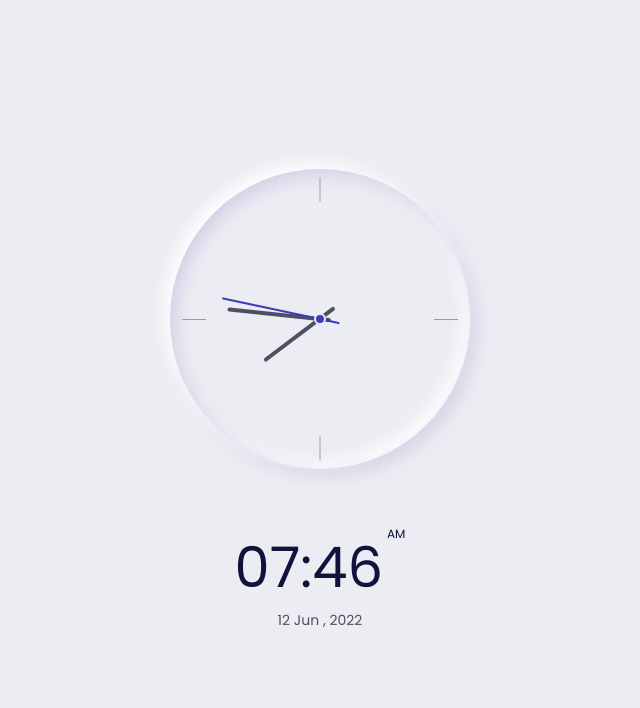
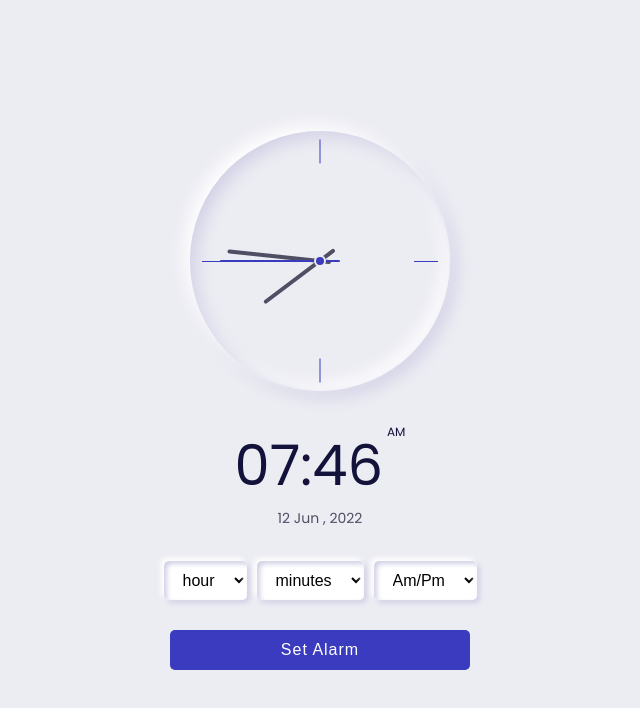
Before and after one commit to mamad-1999/Alarm-clock-react, a React (Create React App) app: page / in a window 1280 px wide. Shown: the top 708 px of the page, without its empty margins (320-960 px from the left). Built offline with nearby package versions, Linux system fonts and the light colour scheme.

Commit message:
add New Component 'AlarmOption and Styles'

```diff
--- a/src/App.css
+++ b/src/App.css
@@ -63,8 +63,10 @@ a {
 /*=============== REUSABLE CSS CLASSES ===============*/
 .container {
   max-width: 968px;
-  margin-left: var(--mb-1);
-  margin-right: var(--mb-1);
+  display: flex;
+  align-items: center;
+  justify-content: center;
+  padding: 0 16px;
 }
 
 .grid {
@@ -84,7 +86,4 @@ a {
     margin-left: auto;
     margin-right: auto;
   }
-  .clock__logo {
-    margin-bottom: 3rem;
-  }
 }
--- a/src/App.js
+++ b/src/App.js
@@ -1,4 +1,5 @@
 import './App.css';
+import AlarmOption from './components/AlarmOption/AlarmOption';
 import AnalogClock from './components/AnalogClock/AnalogClock';
 import DigitalClock from './components/DigitalClock/DigitalClock';
 
@@ -9,6 +10,7 @@ function App() {
         <div className="clock__content grid">
           <AnalogClock />
           <DigitalClock />
+          <AlarmOption />
         </div>
       </div>
     </section>
--- /dev/null
+++ b/src/components/AlarmOption/AlarmOption.css
@@ -0,0 +1,41 @@
+.option-Container {
+  width: 100%;
+  display: flex;
+  align-items: center;
+  justify-content: center;
+  flex-direction: column;
+}
+
+.wrapper-option {
+  display: flex;
+  align-items: center;
+  gap: 10px;
+}
+
+.wrapper-option select {
+  padding: 10px 15px;
+  border-radius: 5px;
+  font-size: 16px;
+  border: none;
+  outline: none;
+  background-color: #fff;
+  box-shadow: -3px -3px 5px var(--white-color),
+    3px 3px 5px hsla(var(--hue-color), 30%, 86%, 1),
+    inset 3px 3px 5px hsla(var(--hue-color), 30%, 86%, 1),
+    inset -3px -3px 5px var(--white-color);
+  cursor: pointer;
+}
+
+.setAlarm-btn {
+  width: 300px;
+  margin-top: 30px;
+  height: 40px;
+  border: none;
+  outline: none;
+  border-radius: 5px;
+  color: #fff;
+  font-size: 16px;
+  letter-spacing: 1px;
+  background-color: var(--first-color);
+  cursor: pointer;
+}
--- /dev/null
+++ b/src/components/AlarmOption/AlarmOption.jsx
@@ -0,0 +1,23 @@
+import React from "react";
+import './AlarmOption.css'
+
+function AlarmOption() {
+  return (
+    <div className="option-Container">
+      <div className="wrapper-option">
+        <select>
+          <option value="hour">hour</option>
+        </select>
+        <select>
+          <option value="minutes">minutes</option>
+        </select>
+        <select>
+          <option value="Am-Pm">Am/Pm</option>
+        </select>
+      </div>
+      <button className="setAlarm-btn">Set Alarm</button>
+    </div>
+  );
+}
+
+export default AlarmOption;
--- a/src/components/AnalogClock/AnalogClock.css
+++ b/src/components/AnalogClock/AnalogClock.css
@@ -1,7 +1,7 @@
 .clock__circle {
   position: relative;
-  width: 300px;
-  height: 300px;
+  width: 260px;
+  height: 260px;
   box-shadow: -6px -6px 16px var(--white-color),
     6px 6px 16px hsla(var(--hue-color), 30%, 86%, 1),
     inset 6px 6px 16px hsla(var(--hue-color), 30%, 86%, 1),
@@ -16,7 +16,7 @@
 
 .clock__content {
   align-self: center;
-  row-gap: 3.5rem;
+  row-gap: 2rem;
 }
 
 .clock__twelve,
@@ -26,7 +26,7 @@
   position: absolute;
   width: 1.5rem;
   height: 1px;
-  background-color: var(--text-color-light);
+  background-color: var(--first-color);
 }
 
 .clock__twelve,
--- a/src/components/DigitalClock/DigitalClock.jsx
+++ b/src/components/DigitalClock/DigitalClock.jsx
@@ -1,5 +1,6 @@
 import React, { useState } from "react";
 import "./DigitalClock.css";
+import months from "../../data";
 
 function DigitalClock() {
   const [hourDigital, setHourDigital] = useState("");
@@ -30,21 +31,6 @@ function DigitalClock() {
     if (hh < 10) hh = `0${hh}`;
     if (mm < 10) mm = `0${mm}`;
 
-    let months = [
-      "Jan",
-      "Feb",
-      "Mar",
-      "Apr",
-      "May",
-      "Jun",
-      "Jul",
-      "Aug",
-      "Sep",
-      "Oct",
-      "Nov",
-      "Dec",
-    ];
-
     setHourDigital(hh);
     setMinutesDigital(mm);
     setAmPm(ampm);
--- /dev/null
+++ b/src/data.js
@@ -0,0 +1,17 @@
+let months = [
+    "Jan",
+    "Feb",
+    "Mar",
+    "Apr",
+    "May",
+    "Jun",
+    "Jul",
+    "Aug",
+    "Sep",
+    "Oct",
+    "Nov",
+    "Dec",
+];
+
+
+export default months
```
